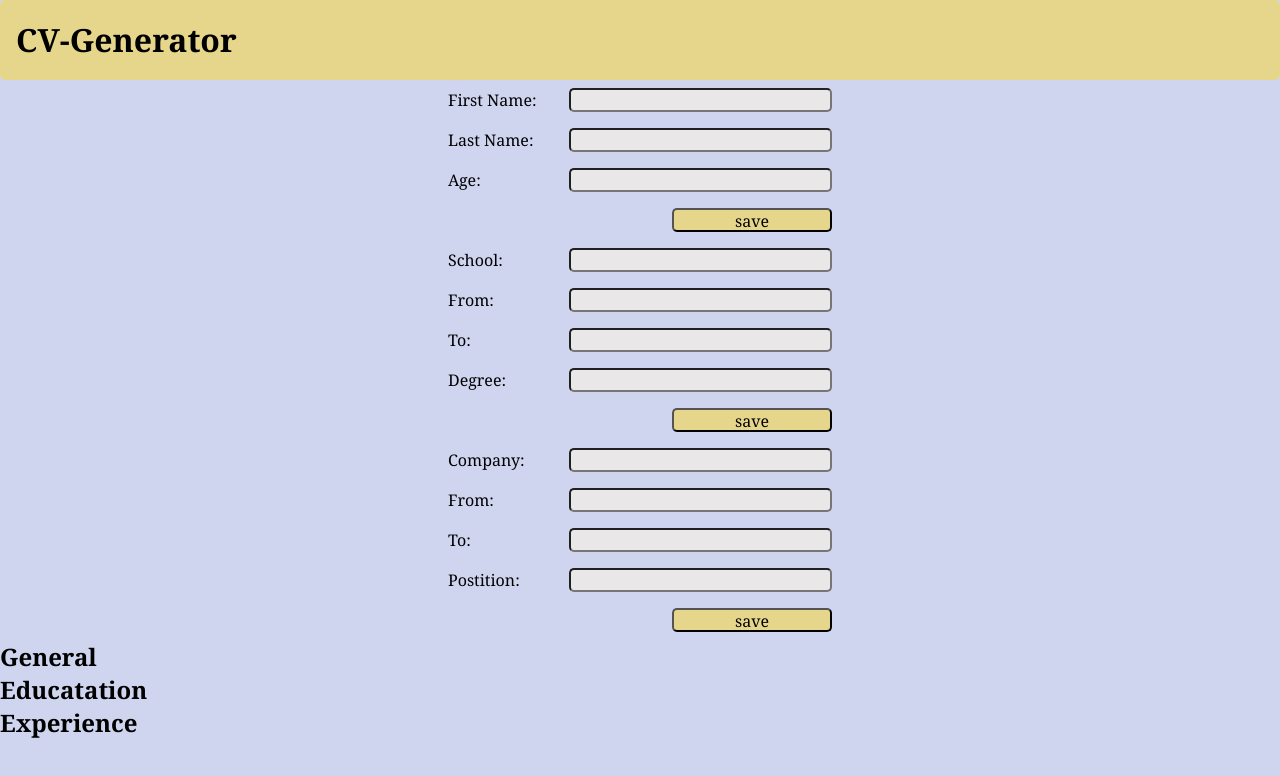
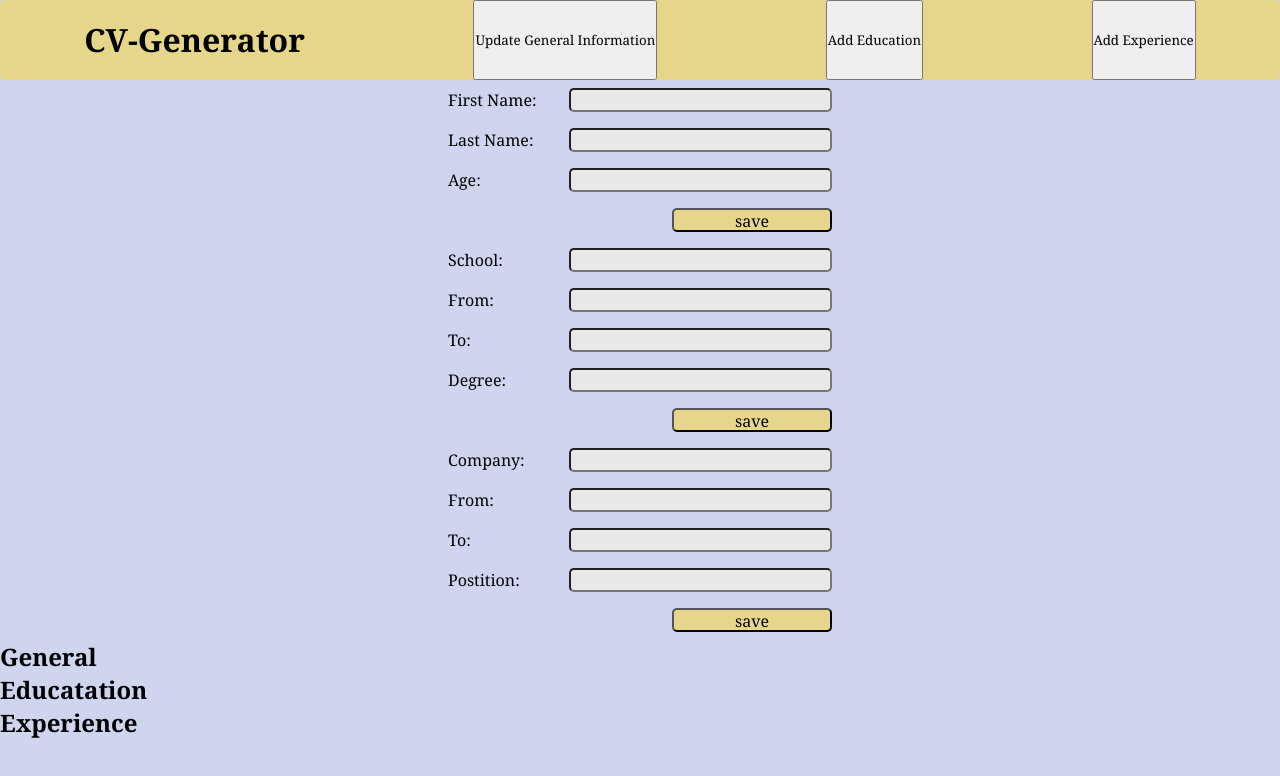
Before and after one commit to JonathanDPotter/cv-project, a React (Create React App) app: page / in a window 1280 px wide. Shown: the top 776 px of the page. Built offline with nearby package versions, Linux system fonts and the light colour scheme.

Commit message:
styling buttons

```diff
--- a/src/components/Header.js
+++ b/src/components/Header.js
@@ -1,7 +1,18 @@
 function Header() {
   return (
-    <header >
-      <h1>CV-Generator</h1>
+    <header>
+      <div id="content-box">
+        <h1>CV-Generator</h1>
+        <button id="update-general" name="update general" className="head-btn">
+          Update General Information
+        </button>
+        <button id="add-education" name="add education" className="head-btn">
+          Add Education
+        </button>
+        <button id="add-experience" name="add experience" className="head-btn">
+          Add Experience
+        </button>
+      </div>
     </header>
   );
 }
--- a/src/style.scss
+++ b/src/style.scss
@@ -7,7 +7,7 @@ $white: rgb(233, 231, 231);
   margin: 0;
   padding: 0;
   box-sizing: border-box;
-  font-family:Cambria, Cochin, Georgia, Times, 'Times New Roman', serif;
+  font-family: Cambria, Cochin, Georgia, Times, "Times New Roman", serif;
 }
 
 #root {
@@ -17,7 +17,6 @@ $white: rgb(233, 231, 231);
   display: flex;
   flex-direction: column;
   align-items: center;
-
 }
 
 header {
@@ -26,7 +25,12 @@ header {
   background-color: $yellow;
   line-height: 10vh;
   border-radius: 5px;
-  padding-left: 1rem;
+  display: flex;
+  #content-box {
+    width: 100%;
+    display: flex;
+    justify-content: space-around;
+  }
 }
 
 form {
@@ -50,11 +54,11 @@ form {
     flex-grow: 1;
     border-radius: 5px;
     background-color: $white;
-    margin: .5rem;
+    margin: 0.5rem;
   }
 
   label {
-    margin: .5rem;
+    margin: 0.5rem;
     width: 10rem;
   }
   button {
```
